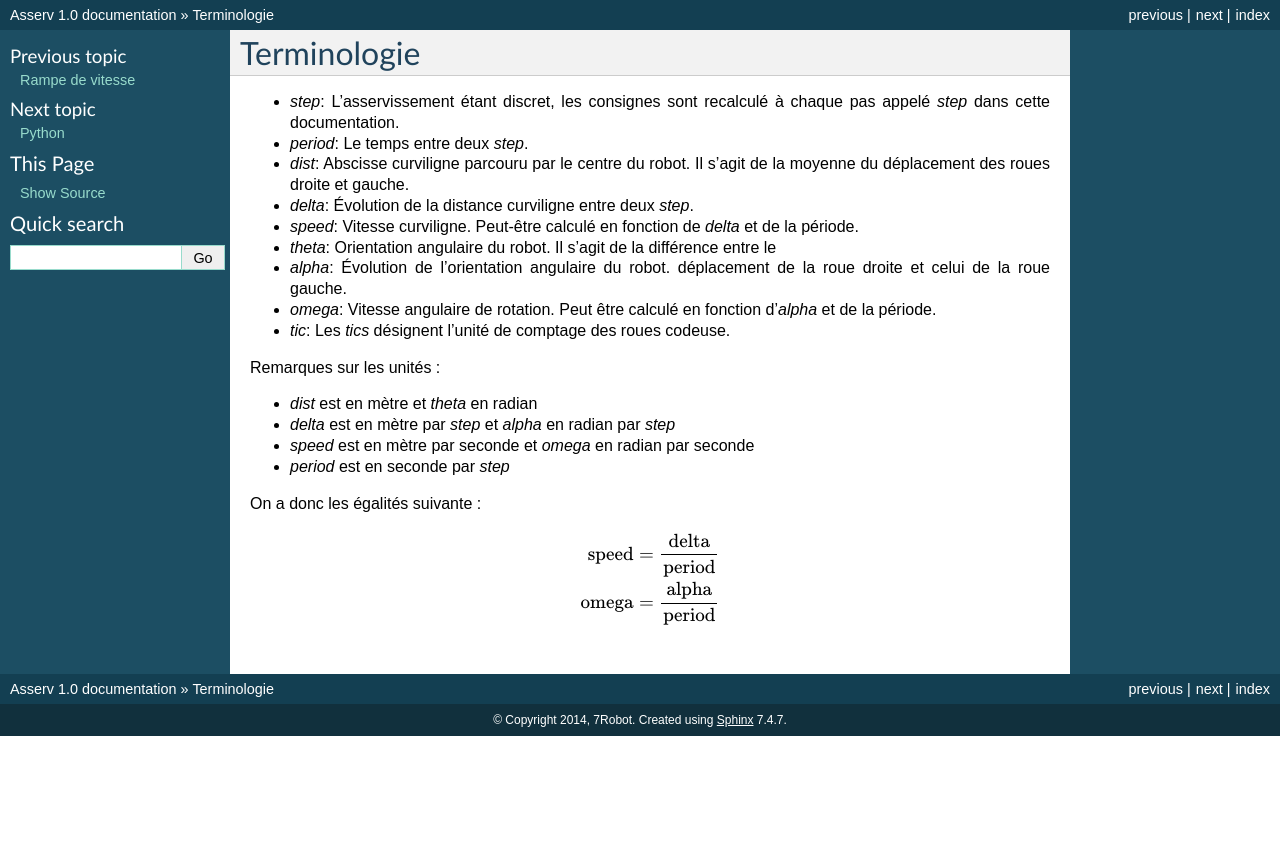
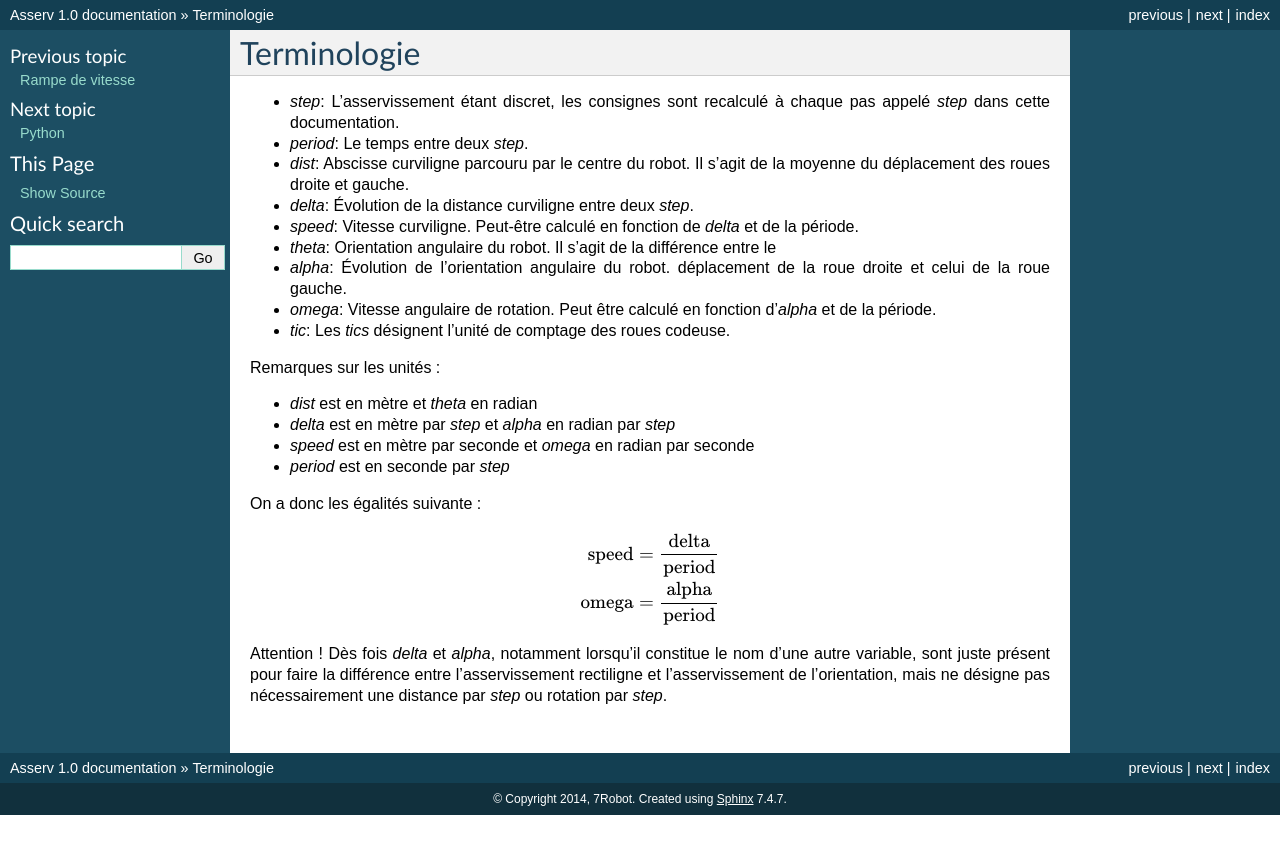
Before and after one commit to 7Robot/Asserv, a Sphinx documentation site: the page built from doc/source/terminologie.rst, in a window 1280 px wide. Shown: the top 854 px of the page. Built offline with Sphinx 7.4.7, drawn with Linux system fonts in a browser that asks for light colours; formulas are drawn with MathJax 3.

Commit message:
Disclaimer terminologie

```diff
--- a/doc/source/terminologie.rst
+++ b/doc/source/terminologie.rst
@@ -30,3 +30,8 @@ On a donc les égalités suivante :
     \mathrm{speed} = \frac{\mathrm{delta}}{\mathrm{period}}
 
     \mathrm{omega} = \frac{\mathrm{alpha}}{\mathrm{period}}
+
+Attention ! Dès fois `delta` et `alpha`, notamment lorsqu’il constitue le nom
+d’une autre variable, sont juste présent pour faire la différence entre
+l’asservissement rectiligne et l’asservissement de l’orientation, mais ne
+désigne pas nécessairement une distance par `step` ou rotation par `step`.
```
